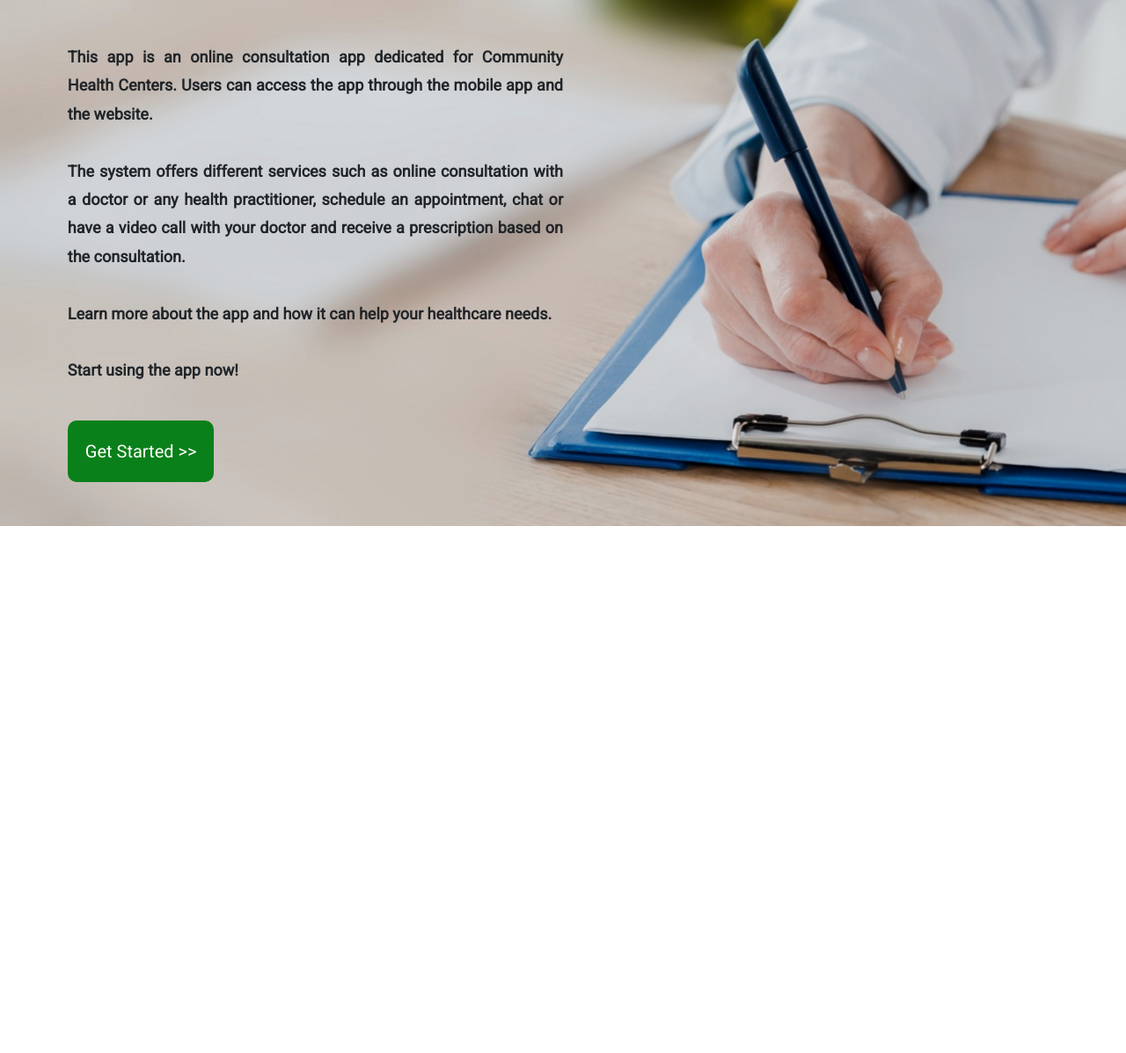
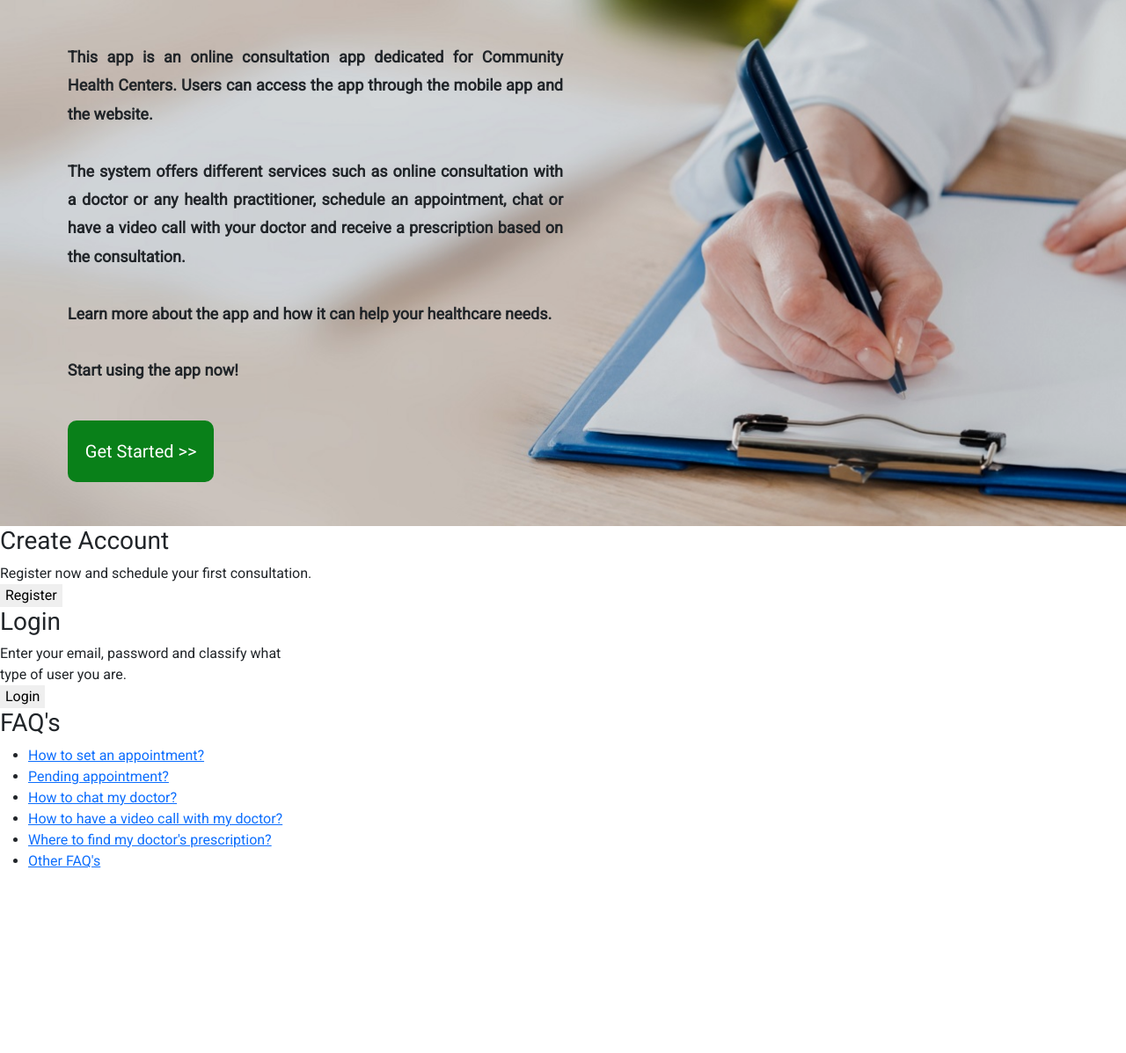
Before and after one commit to stephanieeurice/BrgyHealthCenter-Sys, a PHP site: page / in a window 1280 px wide. Shown: the part 82-1279 px from the top of the page at 88% size. Run offline with PHP 8.4, Linux system fonts and the light colour scheme.

Commit message:
added some quick links

```diff
--- a/index.php
+++ b/index.php
@@ -49,7 +49,29 @@
       </div>
 
       <div class="second-div">
-
+        <div class="second-div-parent">
+          <div class="second-div-child">
+            <h3>Create Account</h3>
+            Register now and schedule your first consultation. <br>
+            <a href="register.php"><button>Register</button></a>
+          </div>
+          <div class="second-div-child">
+            <h3>Login</h3>
+            Enter your email, password and classify what <br> type of user you are. <br>
+            <a href="login.php"><button>Login</button></a>
+          </div>
+          <div class="second-div-child">
+            <h3>FAQ's</h3>
+            <ul class="faqs">
+              <li><a href="faqs.php">How to set an appointment?</a></li>
+              <li><a href="faqs.php">Pending appointment?</a></li>
+              <li><a href="faqs.php">How to chat my doctor?</a></li>
+              <li><a href="faqs.php">How to have a video call with my doctor?</a></li>
+              <li><a href="faqs.php">Where to find my doctor's prescription?</a></li>
+              <li><a href="faqs.php">Other FAQ's</a></li>
+            </ul>
+          </div>
+        </div>
       </div>
 
       <footer class="footer">
```
